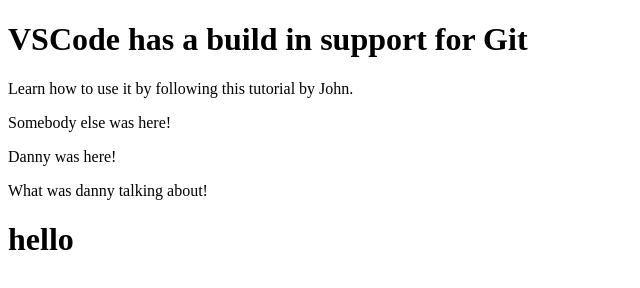
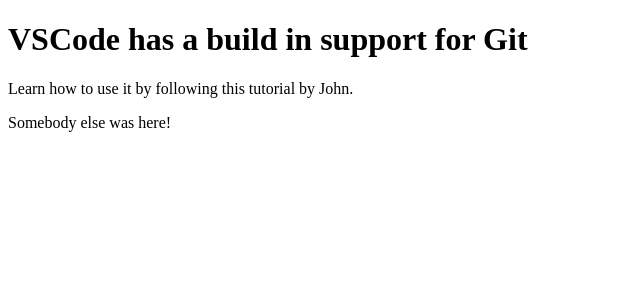
Before and after one commit to DineshMadav/Azure-Html-Website, a plain HTML site: page index.html in a window 1280 px wide. Shown: the whole page, without its empty margins (0-640 px from the left). Drawn offline with Linux system fonts and the light colour scheme.

Commit message:
deleted unwanted tags

```diff
--- a/index.html
+++ b/index.html
@@ -10,8 +10,5 @@
     <h1>VSCode has a build in support for Git</h1>
     <p>Learn how to use it by following this tutorial by John.</p>
     <p>Somebody else was here!</p>
-    <p>Danny was here!</p>
-    <p>What was danny talking about!</p>
-    <h1>hello</h1>
 </body>
 </html>
```
